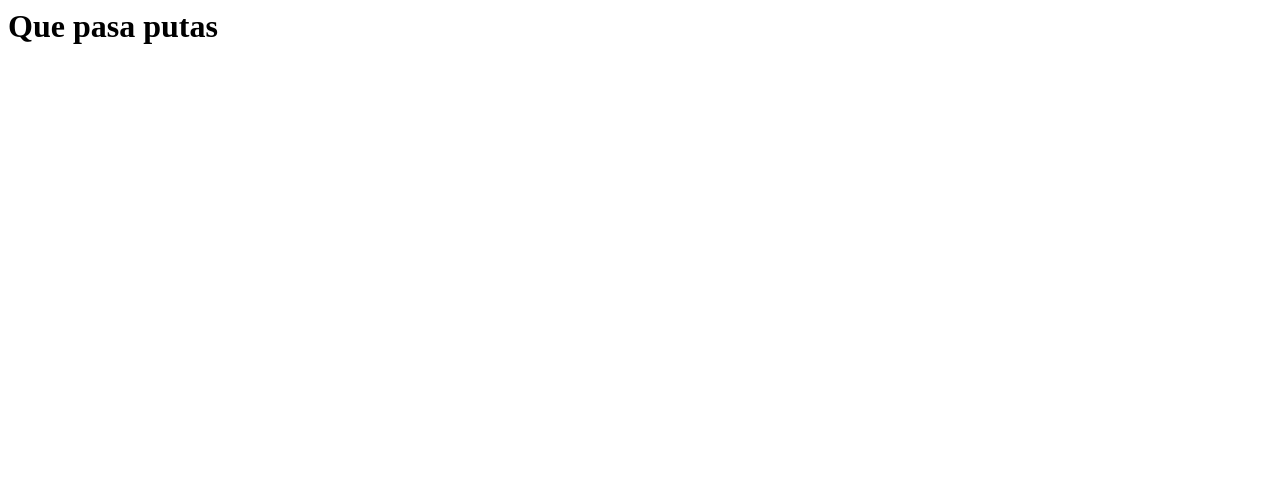
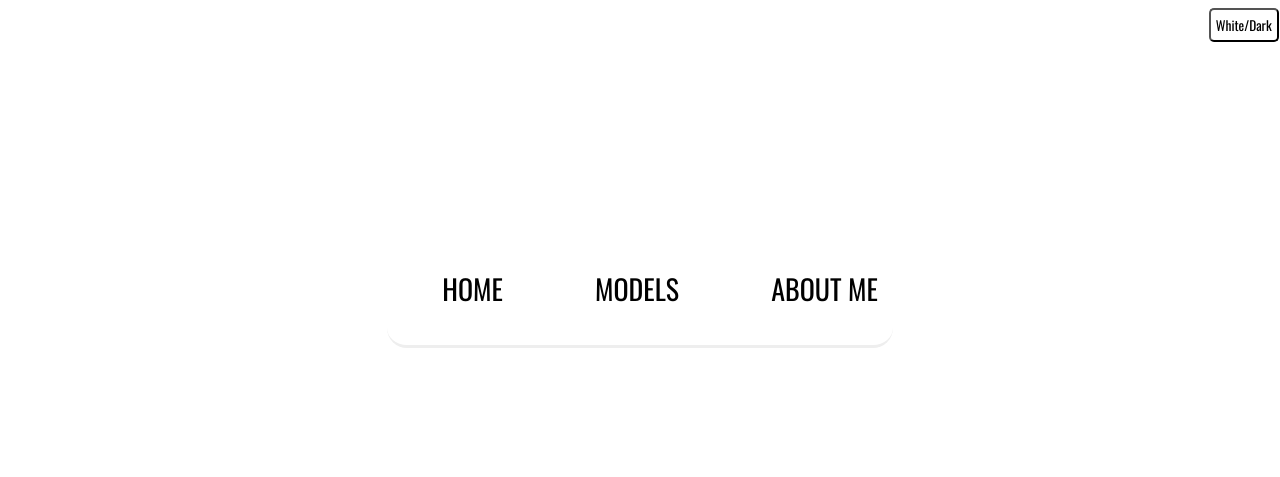
Before and after one commit to jaime-aznar/JaimeAznar98.github.io, a plain HTML site: page index.html in a window 1280 px wide. Drawn offline with nearby package versions, Linux system fonts and the light colour scheme.

Commit message:
Minor button update

```diff
--- a/index.html
+++ b/index.html
@@ -1 +1,39 @@
-<h1> Que pasa putas </h1>
+<!DOCTYPE html>
+<html lang="en" dir="ltr">
+    <head>
+        <meta charset="utf-8">
+        <title>JavaScript In The WEB</title>
+        <link href="https://fonts.googleapis.com/css?family=Oswald&display=swap" rel="stylesheet">
+        <link rel="stylesheet" href="styles.css">
+    </head>
+    <body>
+      <div id="header">
+      <button type="button" onclick="switchLightMode()" class="whitebutton" name="button">White/Dark</button>
+      </div>
+      <div class="navbar">
+      <nav id="nav">
+        <ul>
+          <li> <a id="navbutton" href="index.html">HOME</a></li>
+          <li> <a id="navbutton" href="models.html">MODELS</a></li>
+          <li> <a id="navbutton" href="aboutme.html">ABOUT ME</a></li>
+        </ul>
+
+
+      </nav>
+
+      </div>
+
+
+
+      <script type="text/javascript">
+
+
+
+
+
+
+
+
+      </script>
+    </body>
+</html>
--- a/styles.css
+++ b/styles.css
@@ -9,11 +9,44 @@ nav{
   margin : 0 auto;
 }
 
+.whitebutton{
+font-family: 'Oswald' ;
+text-rendering: auto;
+letter-spacing: normal;
+word-spacing: normal;
+line-height: normal;
+text-transform: none;
+cursor: pointer;
+text-indent: 0px;
+text-shadow: none;
+display: inline-block;
+text-align: center;
+align-items: flex-start;
+box-sizing: border-box;
+background-color: white;
+margin: 0em;
+border-width: 2px;
+border-radius: 5px;
+border-style: outset;
+border-color: black;
+padding: 5px;
+}
+
+.whitebutton:hover{
+  padding: 6px;
+}
+
+.whitebutton:active {
+  background-color: #E7E7E7;
+  box-shadow: 0 5px #666;
+  transform: translateY(4px);
+}
+
 .navbar{
   border-bottom: inset;
   border-radius: 20px;
   align: center;
-  margin: 15% 20% 10% 20%;
+  margin: 15% 30% 10% 30%;
 }
 
 .light{
@@ -35,11 +68,14 @@ nav{
 
 #navbutton{
   padding: 20px 15px;
-
+  border-radius: 20px;
 }
 
 #navbutton:hover{
   font-size: 30px;
+  background-color: #E7E7E7;
+
+
 }
 
 #switchbutton{
@@ -49,3 +85,9 @@ nav{
 #header{
   margin-left: 95%;
 }
+
+nav ul li a{
+  color: black;
+  text-decoration: none;
+  font-size: 28px;
+}
```
